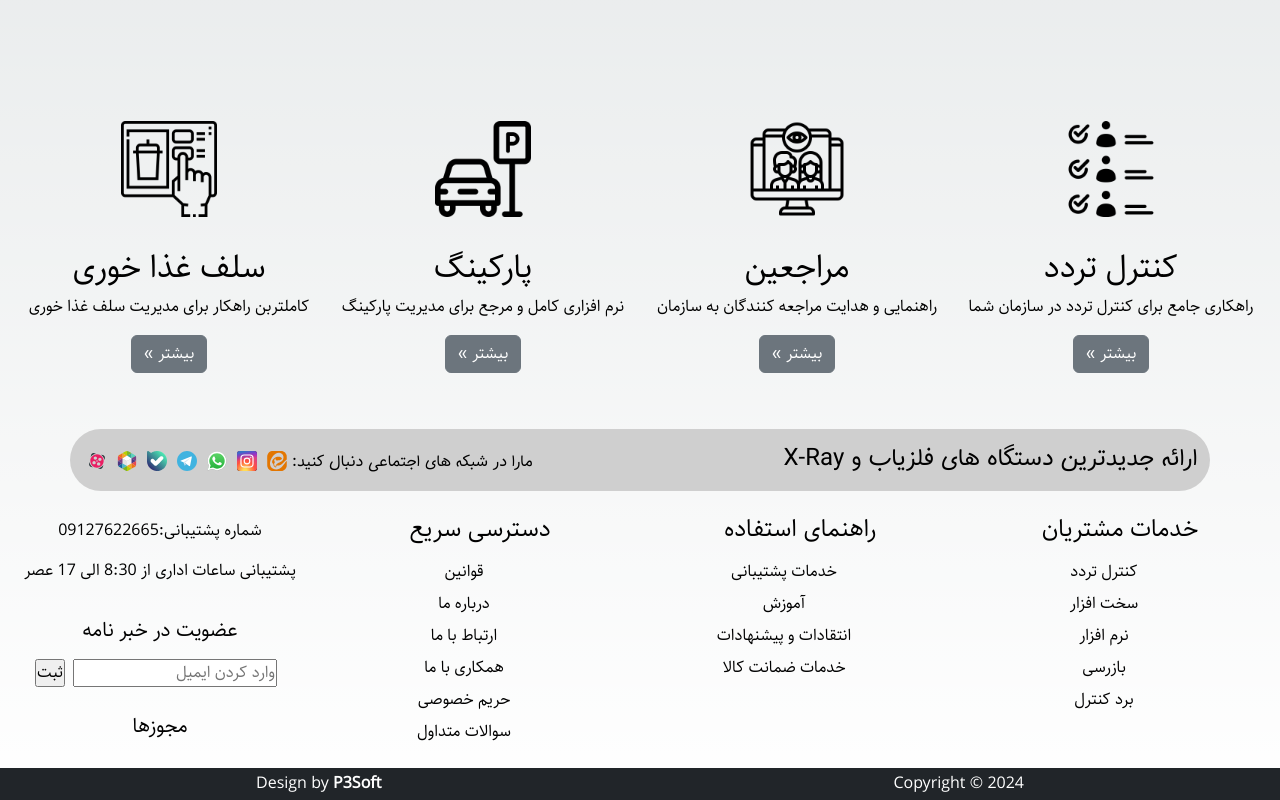
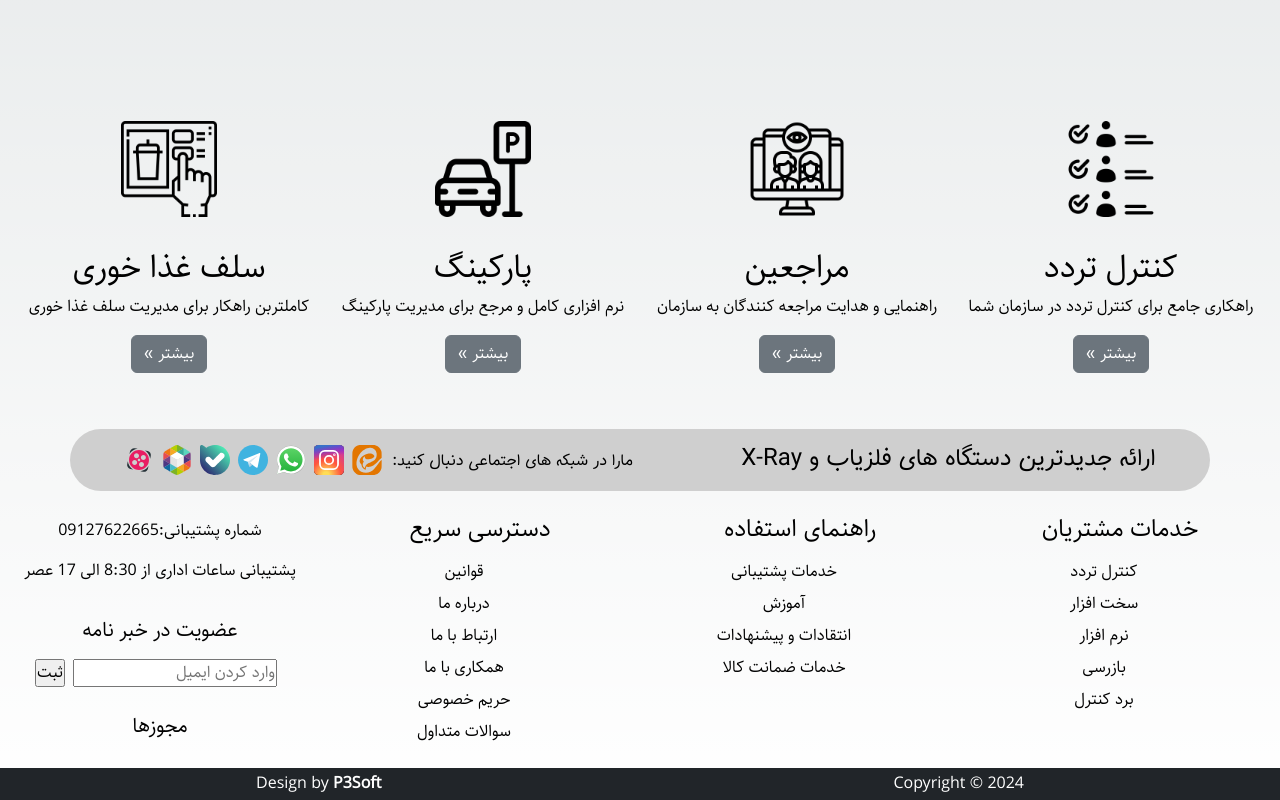
Before and after one commit to ali-khosravani/nextjs, a Next.js app: page / in a window 1280 px wide. Shown: the part 826-1626 px from the top of the page. Built offline with nearby package versions, Linux system fonts and the light colour scheme.

Commit message:
Improved performance for Social media icon

```diff
--- a/app/components/layout/Footer/Footer2.tsx
+++ b/app/components/layout/Footer/Footer2.tsx
@@ -8,14 +8,14 @@ const Footer2 = () => {
         <>
             <div className="container-fluid my-3">
                 <div className="container py-3 social-box rounded-5">
-                    <div className="row justify-content-center justify-content-xl-between">
+                    <div className="row justify-content-center justify-content-xl-around">
                         <div className="col-auto">
                             <h4 className='mb-0'>ارائه جدیدترین دستگاه های فلزیاب و X-Ray</h4>
                         </div>
-                        <div className="col-auto mt-3 mt-lg-0">
+                        <div className="col-auto mt-3 mt-xl-0">
                             <div className="social-box-ul">
                                 <span className='d-inline-block mb-0'>مارا در شبکه های اجتماعی دنبال کنید:</span>
-                                <SocialMedia />
+                                <SocialMedia heightValue="30" widthValue="30" />
                             </div>
                         </div>
                     </div>
--- a/app/components/layout/Footer/Styled.css
+++ b/app/components/layout/Footer/Styled.css
@@ -6,16 +6,8 @@
     font-family: Tanha;
 }
 
-.social-box-ul li {
-    height: 30px;
-    width: 30px;
-    border-radius: 50%;
-    text-align: center;
-    line-height: 30px;
-    font-size: larger;
-    margin-left: 0 !important;
-}
 
 .social-box-ul span {
     font-family: Tanha;
+    margin-left: 10px;
 }
--- a/app/components/layout/Header/TopHeader.tsx
+++ b/app/components/layout/Header/TopHeader.tsx
@@ -23,7 +23,7 @@ const TopHeader = () => {
           </ul>
         </div>
         <div className="col-lg-4 col-md-4 mt-3 mt-md-0">
-          <SocialMedia />
+          <SocialMedia heightValue="20" widthValue="20"/>
         </div>
         <div className="col-lg-2 d-none d-lg-block">
           <button className='btn btn-link btn-sm'>ورود</button>
--- a/app/components/social_media/SocialMedia.tsx
+++ b/app/components/social_media/SocialMedia.tsx
@@ -8,20 +8,19 @@ import bale from '@/public/icons/SocialMedia/bale.svg'
 import rubika from '@/public/icons/SocialMedia/rubika.svg'
 import aparat from '@/public/icons/SocialMedia/aparat.svg'
 
-const SocialMedia = () => {
+const SocialMedia = (props:any) => {
     return (
         <>
             <ul className="list-inline d-inline-block mb-0">
-                <li className="list-inline-item"><a href="/"><Image src={eeta} alt='Fullow us' height={20} width={20} /></a></li>
-                <li className="list-inline-item"><a href="/"><Image src={instagram} alt='Fullow us' height={20} width={20} /></a></li>
-                <li className="list-inline-item"><a href="/"><Image src={whatsapp} alt='Fullow us' height={20} width={20} /></a></li>
-                <li className="list-inline-item"><a href="/"><Image src={telegram} alt='Fullow us' height={20} width={20} /></a></li>
-                <li className="list-inline-item"><a href="/"><Image src={bale} alt='Fullow us' height={20} width={20} /></a></li>
-                <li className="list-inline-item"><a href="/"><Image src={rubika} alt='Fullow us' height={20} width={20} /></a></li>
-                <li className="list-inline-item"><a href="/"><Image src={aparat} alt='Fullow us' height={20} width={20} /></a></li>
+                <li className="list-inline-item"><a href="/"><Image src={eeta} alt='Fullow us' height={props.heightValue} width={props.widthValue} /></a></li>
+                <li className="list-inline-item"><a href="/"><Image src={instagram} alt='Fullow us' height={props.heightValue} width={props.widthValue} /></a></li>
+                <li className="list-inline-item"><a href="/"><Image src={whatsapp} alt='Fullow us' height={props.heightValue} width={props.widthValue} /></a></li>
+                <li className="list-inline-item"><a href="/"><Image src={telegram} alt='Fullow us' height={props.heightValue} width={props.widthValue} /></a></li>
+                <li className="list-inline-item"><a href="/"><Image src={bale} alt='Fullow us' height={props.heightValue} width={props.widthValue} /></a></li>
+                <li className="list-inline-item"><a href="/"><Image src={rubika} alt='Fullow us' height={props.heightValue} width={props.widthValue} /></a></li>
+                <li className="list-inline-item"><a href="/"><Image src={aparat} alt='Fullow us' height={props.heightValue} width={props.widthValue} /></a></li>
             </ul>
         </>
     )
 }
-
 export default SocialMedia
```
